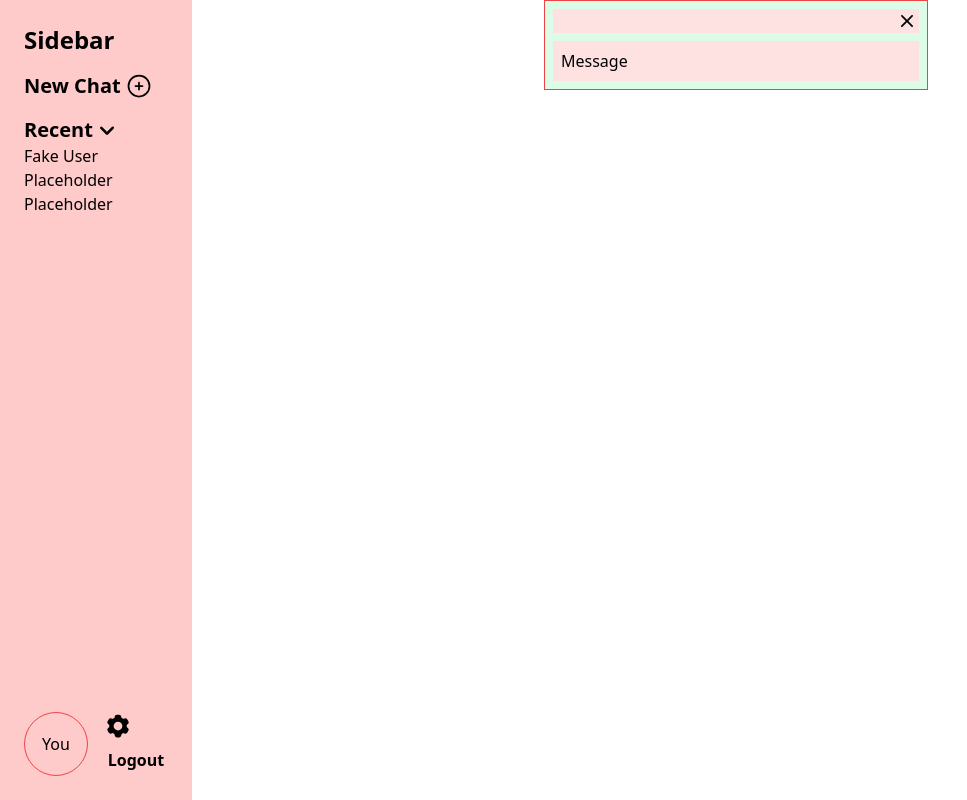
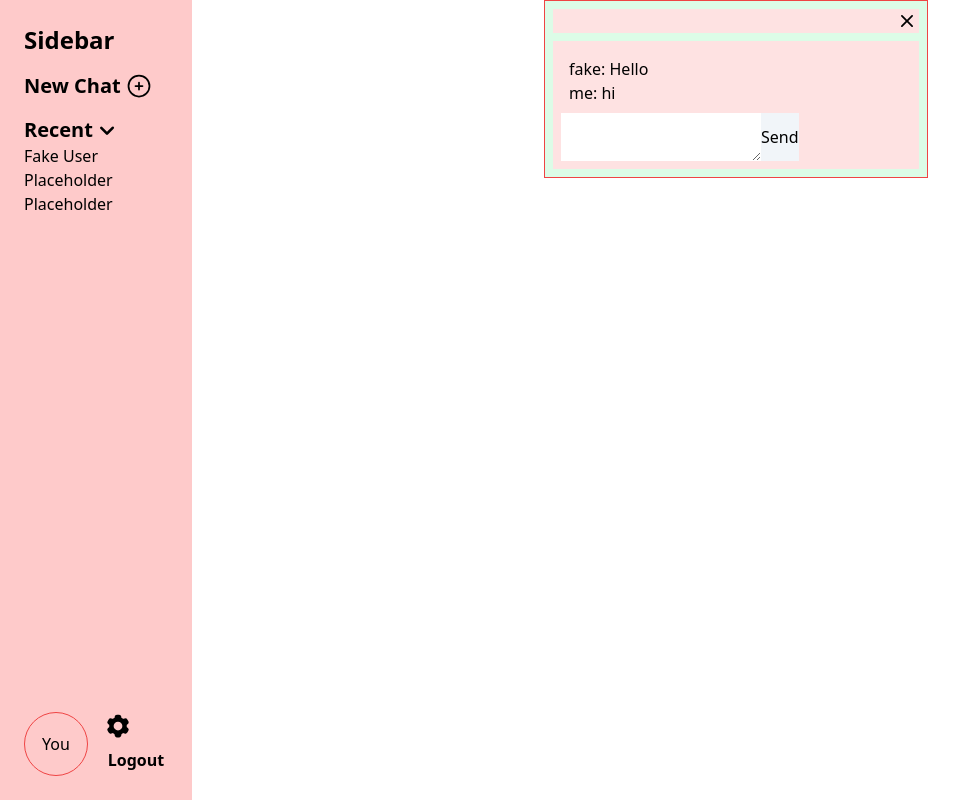
Before and after one commit to ken-ux/messaging-app, a React (Vite) app: page /message/fake in a window 1280 px wide. Shown: the whole page, without its empty margins (0-967 px from the left). Built offline with nearby package versions, Linux system fonts and the light colour scheme.

Commit message:
Add placeholder content and form to message page

```diff
--- a/src/pages/MessagePage.tsx
+++ b/src/pages/MessagePage.tsx
@@ -1,5 +1,28 @@
+import { useParams } from "react-router-dom";
+
 function MessagePage() {
-  return <div>Message</div>;
+  const { user } = useParams();
+
+  return (
+    <div className="flex flex-col gap-2">
+      <div className="max-h-96 bg-white p-2">
+        <p>{user}: Hello</p>
+        <p>me: hi</p>
+      </div>
+
+      <form action="" className="flex gap-2">
+        <textarea
+          name="message"
+          id="message"
+          aria-label="message"
+          className="grow"
+        ></textarea>
+        <button type="submit" className="bg-slate-100 px-4">
+          Send
+        </button>
+      </form>
+    </div>
+  );
 }
 
 export default MessagePage;
```
